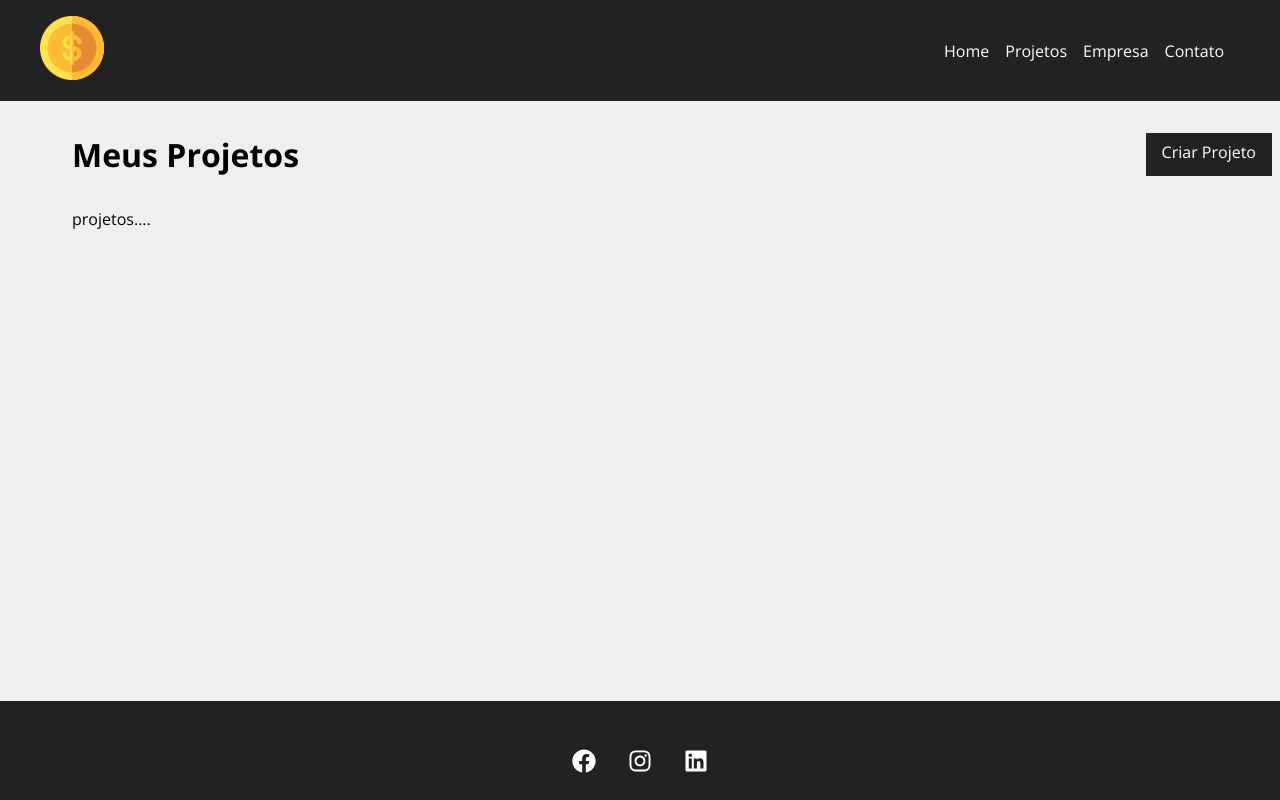
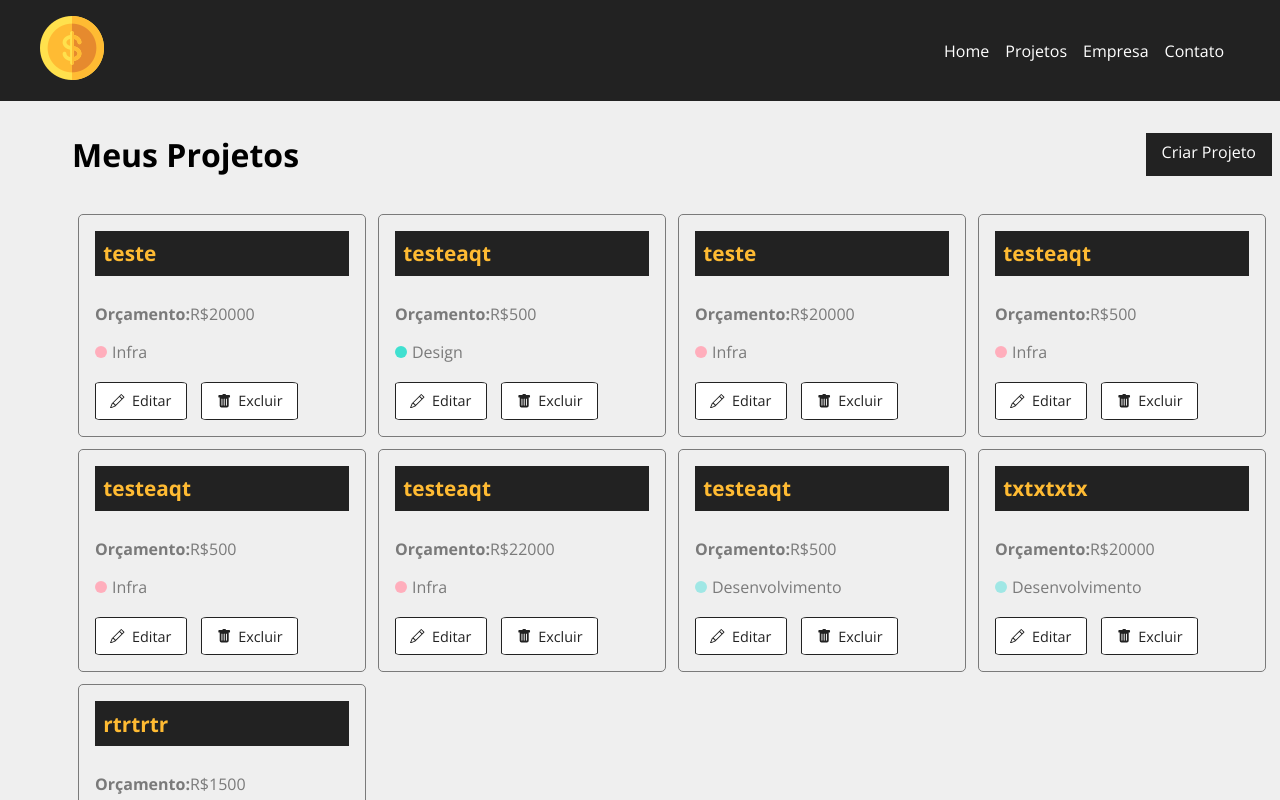
Before and after one commit to Italloml/Costs_In_React, a React (Create React App) app: page /projects in a window 1280 px wide. Shown: the top 800 px of the page. Built offline with nearby package versions, Linux system fonts and the light colour scheme; data requests are answered from the project's data file.

Commit message:
Resgatando os projetos do db e fazendo umas estilizações

```diff
--- a/db.json
+++ b/db.json
@@ -32,6 +32,72 @@
       },
       "cost": 0,
       "services": []
+    },
+    {
+      "id": "002b",
+      "name": "testeaqt",
+      "budget": "500",
+      "category": {
+        "id": "1",
+        "name": "Infra"
+      },
+      "cost": 0,
+      "services": []
+    },
+    {
+      "id": "7a8a",
+      "name": "testeaqt",
+      "budget": "500",
+      "category": {
+        "id": "1",
+        "name": "Infra"
+      },
+      "cost": 0,
+      "services": []
+    },
+    {
+      "id": "9f29",
+      "name": "testeaqt",
+      "budget": "22000",
+      "category": {
+        "id": "1",
+        "name": "Infra"
+      },
+      "cost": 0,
+      "services": []
+    },
+    {
+      "id": "99f5",
+      "name": "testeaqt",
+      "budget": "500",
+      "category": {
+        "id": "2",
+        "name": "Desenvolvimento"
+      },
+      "cost": 0,
+      "services": []
+    },
+    {
+      "id": "838f",
+      "name": "txtxtxtx",
+      "budget": "20000",
+      "category": {
+        "id": "2",
+        "name": "Desenvolvimento"
+      },
+      "cost": 0,
+      "services": []
+    },
+    {
+      "id": "e917",
+      "name": "rtrtrtr",
+      "budget": "1500",
+      "category": {
+        "id": "1",
+        "name": "Infra"
+      },
+      "cost": 0,
+      "services": []
     }
   ],
   "categories": [
--- /dev/null
+++ b/src/Components/Project/ProjectCard.js
@@ -0,0 +1,28 @@
+import { Link } from 'react-router-dom'
+import styles from './ProjectCard.module.css';
+
+import { BsPencil, BsFillTrashFill } from 'react-icons/bs'
+
+function ProjectCard({ id, name, budget, category, handleRemove}) {
+    return(
+        <div className={styles.project_card}>
+            <h4>{name}</h4>
+            <p>
+                <span>Orçamento:</span>R${budget}
+            </p>
+            <p className={styles.category_text}>
+                <span className={`${styles[category.toLowerCase()]}`}></span>{category}
+            </p>
+            <div className={styles.project_card_actions}>
+                <Link>
+                    <BsPencil /> Editar
+                </Link>
+                <button>
+                    <BsFillTrashFill /> Excluir
+                </button>
+            </div>
+        </div>
+    )
+}
+
+export default ProjectCard;
--- /dev/null
+++ b/src/Components/Project/ProjectCard.module.css
@@ -0,0 +1,91 @@
+.project_card {
+    padding: 1em;
+    border: 1px solid #7a7a7a;
+    border-radius: 5px;
+    width: 24%;
+    margin: 0.5%;
+}
+
+.project_card h4 {
+    background-color: #222;
+    color: #FFBB33;
+    padding: .4em;
+    margin-bottom: 1.3em;
+    font-size: 1.3em;
+}
+
+.project_card p {
+    color: #7a7a7a;
+    margin-bottom: 1em;
+}
+
+.project_card p span {
+    font-weight: bold;
+}
+
+.category_text {
+    display: flex;
+    align-items: center;
+}
+
+.category_text span {
+    display: block;
+    width: 12px;
+    height: 12px;
+    border-radius: 50%;
+    background-color: #CCC;
+    margin-right: 5px;
+}
+
+/* cor para cada opção do input */
+.category_text .infra {
+    background-color: #FFAEBC;
+}
+
+.category_text .desenvolvimento {
+    background-color: #A0E7E5;
+}
+
+.category_text .devops {
+    background-color: #B4F8C8;
+}
+
+.category_text .design {
+    background-color: #40E0D0;
+}
+
+.category_text .planejamento {
+    background-color: #fbe7c6;
+}
+
+.project_card_actions {
+    margin-top: 1.2em;
+    display: flex;
+    align-items: center;
+}
+
+.project_card_actions a, .project_card_actions button {
+    text-decoration: none;
+    border: none;
+    border-radius: 6%;
+    background-color: #fff;
+    color: #222;
+    font-size: .9em;
+    padding: .6em 1em;
+    margin-right: 1em;
+    cursor: pointer;
+    border: 1px solid #222;
+    display: flex;
+    align-items: center;
+    justify-content: center;
+    transition: 0.5s;
+}
+
+.project_card_actions svg {
+    margin-right: .5em;
+}
+
+.project_card_actions a:hover, .project_card_actions button:hover {
+    background-color: #222;
+    color: #FFBB33;
+}
--- a/src/Components/pages/Projects.js
+++ b/src/Components/pages/Projects.js
@@ -1,12 +1,16 @@
 import { useLocation } from "react-router-dom";
+
+import { useState, useEffect } from "react";
 
 import Message from "../layout/Message";
 import Container from '../layout/Container';
 import LinkBotton from "../layout/LinkBotton";
+import ProjectCard from "../Project/ProjectCard";
 
 import styles from './Projects.module.css';
 
 function Projects() {
+    const [project, setProject] = useState([])
 
     // Resgatando a mensagem por meio do hook
     const location = useLocation()
@@ -14,6 +18,21 @@
     if(location.state) {
         message = location.state.message
     }
+
+    // usando para o request
+    useEffect(() => {
+        fetch('http://localhost:5000/projects', {
+            method: 'GET',
+            headers: {
+                'Content-type': 'application/json',
+            },
+        }).then((resp) => resp.json())
+          .then((data) => {
+            // setar projetos por meio da API
+            setProject(data)
+          })
+          .catch((err) => console.log(err))
+    }, [])
 
     return(
         <div className={styles.project_container}>
@@ -23,7 +42,16 @@
             </div>
             {message && <Message type="success" msg={message}/>}
             <Container customClass="start">
-                <p>projetos....</p>
+                {project.length > 0 &&
+                    project.map((projects) =>
+                        <ProjectCard
+                            id={projects.id}
+                            name={projects.name}
+                            budget={projects.budget}
+                            key={projects.id}
+                            category={projects.category.name}
+                        />)
+                }
             </Container>
         </div>
     )
```
